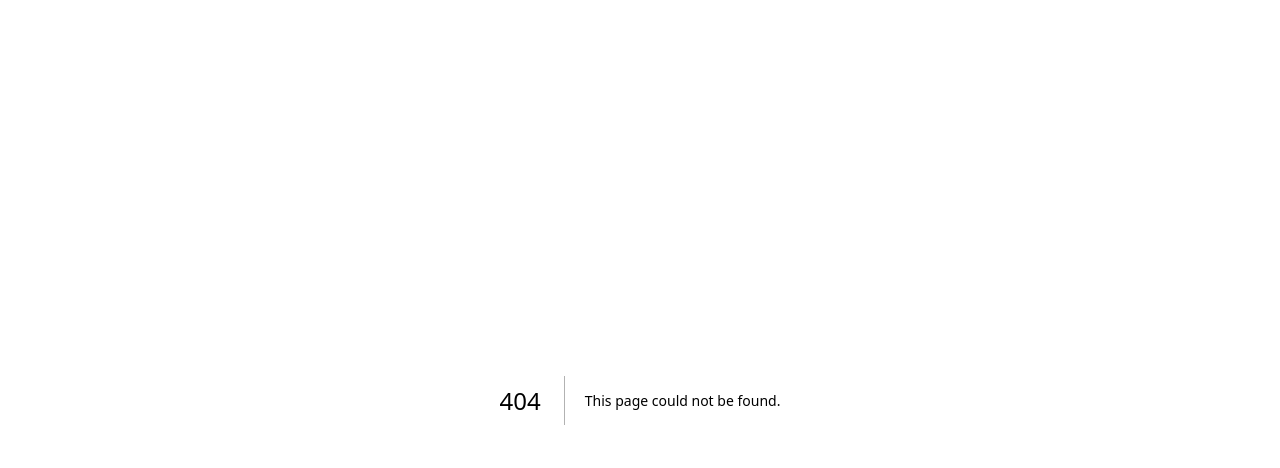
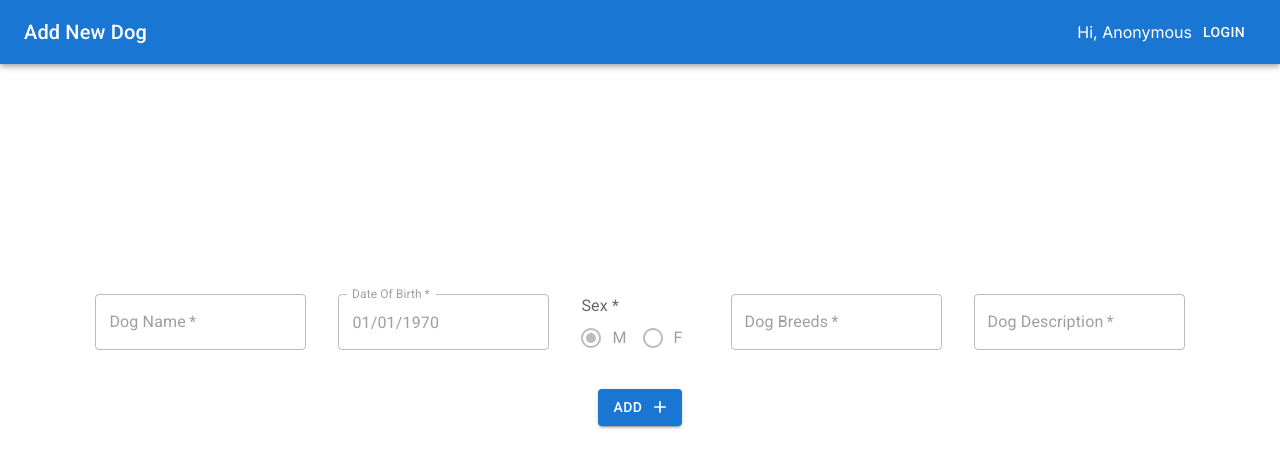
Before and after one commit to HarryGor128/canine-shelter-dog-web, a Next.js app: page /AddDog in a window 1280 px wide. Before the commit this address had no page. Shown: the top 468 px of the page. Built offline with nearby package versions, Linux system fonts and the light colour scheme.

Commit message:
[Function] Dog detail management

```diff
--- /dev/null
+++ b/app/AddDog/page.tsx
@@ -0,0 +1,56 @@
+'use client';
+
+import { CSSProperties, useState } from 'react';
+
+import { Add } from '@mui/icons-material';
+
+import DogDetail from '../../components/components/DogDetail/DogDetail';
+import AppHeader from '../../components/components/common/AppHeader/AppHeader';
+import { ButtonProps } from '../../components/components/common/Button/Button';
+import ButtonGroup from '../../components/components/common/ButtonGroup/ButtonGroup';
+import Dog from '../../components/type/Dog';
+
+const AddDog = () => {
+    const [dogInfo, setDogInfo] = useState<Dog>(new Dog());
+    const [isSubmitting, setIsSubmitting] = useState<boolean>(false);
+
+    const onInput = (value: string | number, key: keyof Dog) => {
+        setDogInfo((prev) => {
+            return { ...prev, [key]: value };
+        });
+    };
+
+    const onAddDog = () => {};
+
+    const buttonGroup: ButtonProps[] = [
+        {
+            onPress: onAddDog,
+            text: 'Add',
+            endIcon: <Add />,
+        },
+    ];
+
+    return (
+        <>
+            <AppHeader title={'Add New Dog'} />
+            <div style={popupBox}>
+                <DogDetail
+                    dogInfo={dogInfo}
+                    onInput={onInput}
+                    isSubmitting={isSubmitting}
+                />
+                <ButtonGroup buttonGroup={buttonGroup} />
+            </div>
+        </>
+    );
+};
+
+export default AddDog;
+
+const popupBox: CSSProperties = {
+    display: 'flex',
+    flex: 1,
+    justifyContent: 'center',
+    alignItems: 'center',
+    flexDirection: 'column',
+};
--- a/components/components/DogDetail/DogDetail.tsx
+++ b/components/components/DogDetail/DogDetail.tsx
@@ -1,9 +1,11 @@
 import { Stack } from '@mui/material';
+
+import DatePicker from '../common/DatePicker/DatePicker';
 import TextInput from '../common/TextInput/TextInput';
-import DatePicker from '../common/DatePicker/DatePicker';
+
+import { useAppSelector } from '../../store/storeHooks';
+import Dog from '../../type/Dog';
 import SexRadioButton from '../SexRadioButton/SexRadioButton';
-import Dog from '../../type/Dog';
-import { useAppSelector } from '../../store/storeHooks';
 
 interface DogDetailProps {
     dogInfo: Dog;
@@ -49,11 +51,13 @@ const DogDetail = ({ dogInfo, onInput, isSubmitting }: DogDetailProps) => {
                         onInput(date, 'dateOfBirth');
                     }}
                     disabled={!isStaff}
+                    isRequired
                 />
                 <SexRadioButton
                     onChangeSex={(sex) => onInput(sex, 'sex')}
                     defaultValue={dogInfo.sex}
                     disabled={!isStaff}
+                    error={isSubmitting && !dogInfo.sex}
                 />
                 <TextInput
                     value={dogInfo.breeds}
--- a/components/components/SexRadioButton/SexRadioButton.tsx
+++ b/components/components/SexRadioButton/SexRadioButton.tsx
@@ -4,12 +4,14 @@ interface SexRadioButtonProps {
     onChangeSex: (sex: string) => void;
     defaultValue?: string;
     disabled?: boolean;
+    error?: boolean;
 }
 
 const SexRadioButton = ({
     onChangeSex,
     defaultValue,
     disabled,
+    error,
 }: SexRadioButtonProps) => {
     return (
         <RadioButton
@@ -22,6 +24,8 @@ const SexRadioButton = ({
             defaultValue={defaultValue}
             row
             disabled={disabled}
+            isRequired
+            error={error}
         />
     );
 };
--- a/components/components/common/AppHeader/AppHeader.tsx
+++ b/components/components/common/AppHeader/AppHeader.tsx
@@ -17,7 +17,7 @@ import MenuIcon from '@mui/icons-material/Menu';
 import { useAppSelector } from '../../../store/storeHooks';
 import { ReactNode, useState } from 'react';
 import { useRouter } from 'next/navigation';
-import { Add } from '@mui/icons-material';
+import { Add, Home } from '@mui/icons-material';
 
 interface AppHeaderProps {
     title: string;
@@ -39,9 +39,18 @@ const AppHeader = ({ title }: AppHeaderProps) => {
 
     const navigator: Navigator[] = [
         {
+            label: 'Home',
+            icon: <Home />,
+            goToPage: () => {
+                router.push('/Home');
+            },
+        },
+        {
             label: 'Add',
             icon: <Add />,
-            goToPage: () => {},
+            goToPage: () => {
+                router.push('/AddDog');
+            },
         },
     ];
 
--- a/components/components/common/DatePicker/DatePicker.tsx
+++ b/components/components/common/DatePicker/DatePicker.tsx
@@ -7,6 +7,8 @@ interface DatePickerProps {
     onChange: (newDate: number) => void;
     value?: number; // Unix Time
     disabled?: boolean;
+    isRequired?: boolean;
+    error?: boolean;
 }
 
 const DatePicker = ({
@@ -14,6 +16,8 @@ const DatePicker = ({
     value = dateConverter.dateObjToUnixTime(dateConverter.nowDateObj()),
     onChange,
     disabled,
+    isRequired,
+    error,
 }: DatePickerProps) => {
     const onChangeDate = (newDate: DateTime<true> | null) => {
         onChange(
@@ -29,6 +33,12 @@ const DatePicker = ({
             value={dateConverter.unixTimeToDateObj(value)}
             onChange={onChangeDate}
             disabled={disabled}
+            slotProps={{
+                textField: {
+                    required: isRequired,
+                    error: error,
+                },
+            }}
         />
     );
 };
--- a/components/components/common/RadioButton/RadioButton.tsx
+++ b/components/components/common/RadioButton/RadioButton.tsx
@@ -18,6 +18,8 @@ interface RadioButtonProps {
     defaultValue?: string;
     row?: boolean;
     disabled?: boolean;
+    isRequired?: boolean;
+    error?: boolean;
 }
 
 const RadioButton = ({
@@ -27,10 +29,12 @@ const RadioButton = ({
     defaultValue,
     row,
     disabled,
+    isRequired,
+    error,
 }: RadioButtonProps) => {
     return (
-        <FormControl>
-            <FormLabel>{label}</FormLabel>
+        <FormControl error={error}>
+            <FormLabel>{`${label} ${isRequired ? '*' : ''}`}</FormLabel>
             <RadioGroup
                 defaultValue={defaultValue}
                 row={row}
```
Also changed, not shown: app/Login/page.tsx (+12 -9 lines), components/components/DogList/DogList.tsx (+38 -15 lines), .eslintrc.js, .prettierrc.js.
